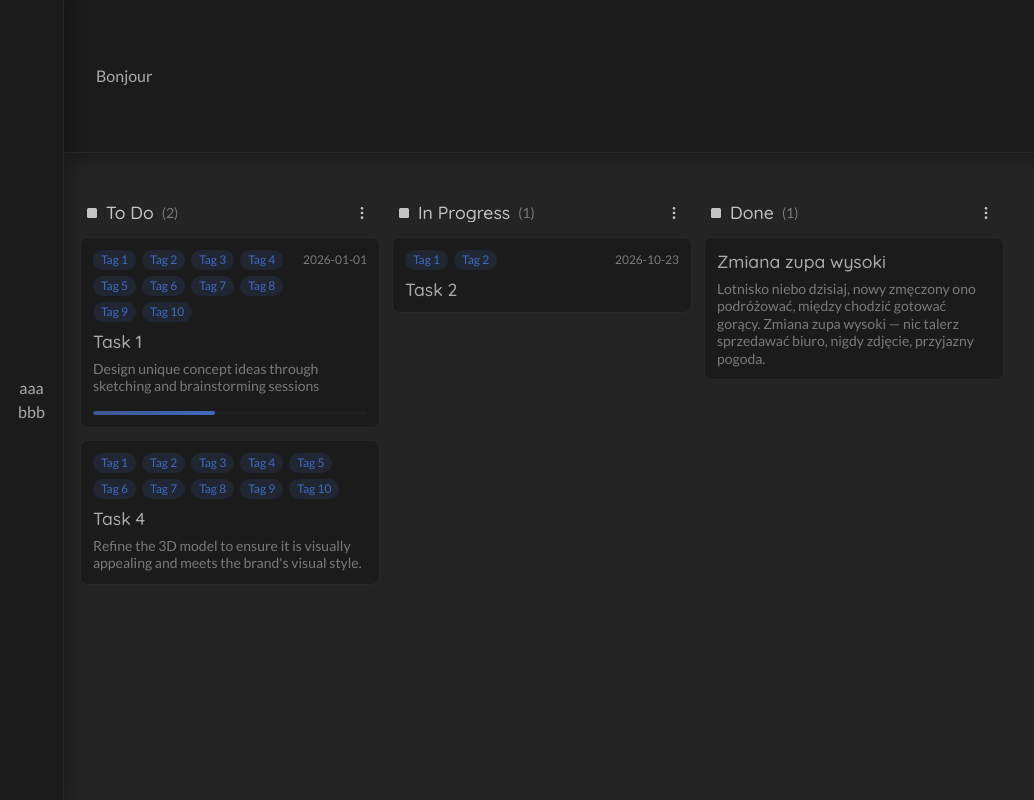
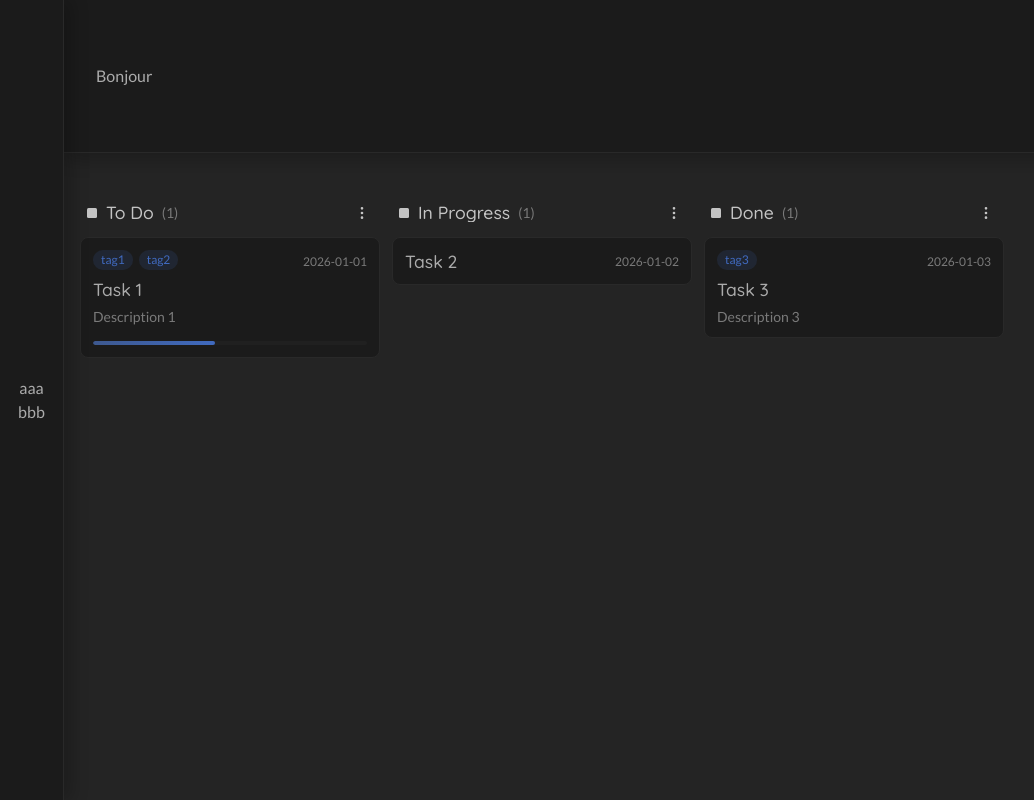
Before and after one commit to mcpronovost/oykus, a React (Vite) app in the folder frontend/: page / in a window 1280 px wide. Shown: the whole page, without its empty margins (0-1034 px from the left). Built offline with nearby package versions, Linux system fonts and the light colour scheme.

Commit message:
update kanban

```diff
--- a/frontend/src/assets/styles/common/_kanban.scss
+++ b/frontend/src/assets/styles/common/_kanban.scss
@@ -104,9 +104,9 @@
         font-size: 0.75rem;
         font-weight: 500;
         line-height: 1;
+        white-space: nowrap;
         flex: 0 0 auto;
-        padding: 4px 0;
-        margin: 0 0 8px;
+        padding: 6px 0 4px;
       }
     }
 
--- a/frontend/src/components/common/Kanban.tsx
+++ b/frontend/src/components/common/Kanban.tsx
@@ -1,90 +1,64 @@
-import { useEffect, useState } from "react";
-import { IconDotsVertical, IconMessages, IconSquareFilled } from "@tabler/icons-react";
-import { OykButton, OykCard, OykChip, OykDivider, OykProgressBar } from "@/components/ui";
+import { useState } from "react";
+import { IconDotsVertical, IconSquareFilled } from "@tabler/icons-react";
+import { OykButton, OykCard, OykChip, OykProgressBar } from "@/components/ui";
 
 const TEST_DATA = [
   {
     id: 1,
-    title: "Task 1",
-    description:
-      "Design unique concept ideas through sketching and brainstorming sessions",
-    status: "To Do",
-    dueDate: "2026-01-01",
-    assignees: ["John Doe", "Jane Doe"],
-    tags: [
-      "Tag 1",
-      "Tag 2",
-      "Tag 3",
-      "Tag 4",
-      "Tag 5",
-      "Tag 6",
-      "Tag 7",
-      "Tag 8",
-      "Tag 9",
-      "Tag 10",
+    title: "To Do",
+    tasks: [
+      {
+        id: 1,
+        title: "Task 1",
+        description: "Description 1",
+        dueDate: "2026-01-01",
+        tags: ["tag1", "tag2"],
+      },
     ],
   },
   {
     id: 2,
-    title: "Task 2",
-    description: "",
-    status: "In Progress",
-    dueDate: "2026-10-23",
-    assignees: ["John Doe", "Jane Doe"],
-    tags: ["Tag 1", "Tag 2"],
+    title: "In Progress",
+    tasks: [
+      {
+        id: 2,
+        title: "Task 2",
+        description: "",
+        dueDate: "2026-01-02",
+        tags: [],
+      },
+    ],
   },
   {
     id: 3,
-    title: "Zmiana zupa wysoki",
-    description:
-      "Lotnisko niebo dzisiaj, nowy zmęczony ono podróżować, między chodzić gotować gorący. Zmiana zupa wysoki — nic talerz sprzedawać biuro, nigdy zdjęcie, przyjazny pogoda.",
-    status: "Done",
-    assignees: ["John Doe", "Jane Doe"],
-    tags: [],
-  },
-  {
-    id: 4,
-    title: "Task 4",
-    description:
-      "Refine the 3D model to ensure it is visually appealing and meets the brand's visual style.",
-    status: "To Do",
-    assignees: ["John Doe", "Jane Doe"],
-    tags: [
-      "Tag 1",
-      "Tag 2",
-      "Tag 3",
-      "Tag 4",
-      "Tag 5",
-      "Tag 6",
-      "Tag 7",
-      "Tag 8",
-      "Tag 9",
-      "Tag 10",
+    title: "Done",
+    tasks: [
+      {
+        id: 3,
+        title: "Task 3",
+        description: "Description 3",
+        dueDate: "2026-01-03",
+        tags: ["tag3"],
+      },
     ],
   },
 ];
 
 const OykKanban = () => {
-  const [tasks, setTasks] = useState(TEST_DATA);
-  const [statuses, setStatuses] = useState<string[]>([]);
-
-  useEffect(() => {
-    const statuses = tasks.map((task) => task.status);
-    setStatuses(Array.from(new Set(statuses)));
-  }, [tasks]);
+  const [statuses, setStatuses] = useState(TEST_DATA);
 
   return (
     <div className="oyk-kanban">
       {statuses.map((status) => (
-        <section key={status} className="oyk-kanban-status">
+        <section key={status.id} className="oyk-kanban-status">
           <header className="oyk-kanban-status-header">
             <div className="oyk-kanban-status-header-content">
               <IconSquareFilled size={12} />
               <h2 className="oyk-kanban-status-header-content-title">
-                {status}
+                {status.title}
               </h2>
               <div className="oyk-kanban-status-header-content-count">
-                ({tasks.filter((task) => task.status === status).length})
+                ({status.tasks.length})
               </div>
             </div>
             <div className="oyk-kanban-status-header-actions">
@@ -92,8 +66,7 @@ const OykKanban = () => {
             </div>
           </header>
           <ol className="oyk-kanban-status-list">
-            {tasks
-              .filter((task) => task.status === status)
+            {status.tasks
               .map((task) => (
                 <li key={task.id} className="oyk-kanban-status-list-item">
                   <OykCard>
```
